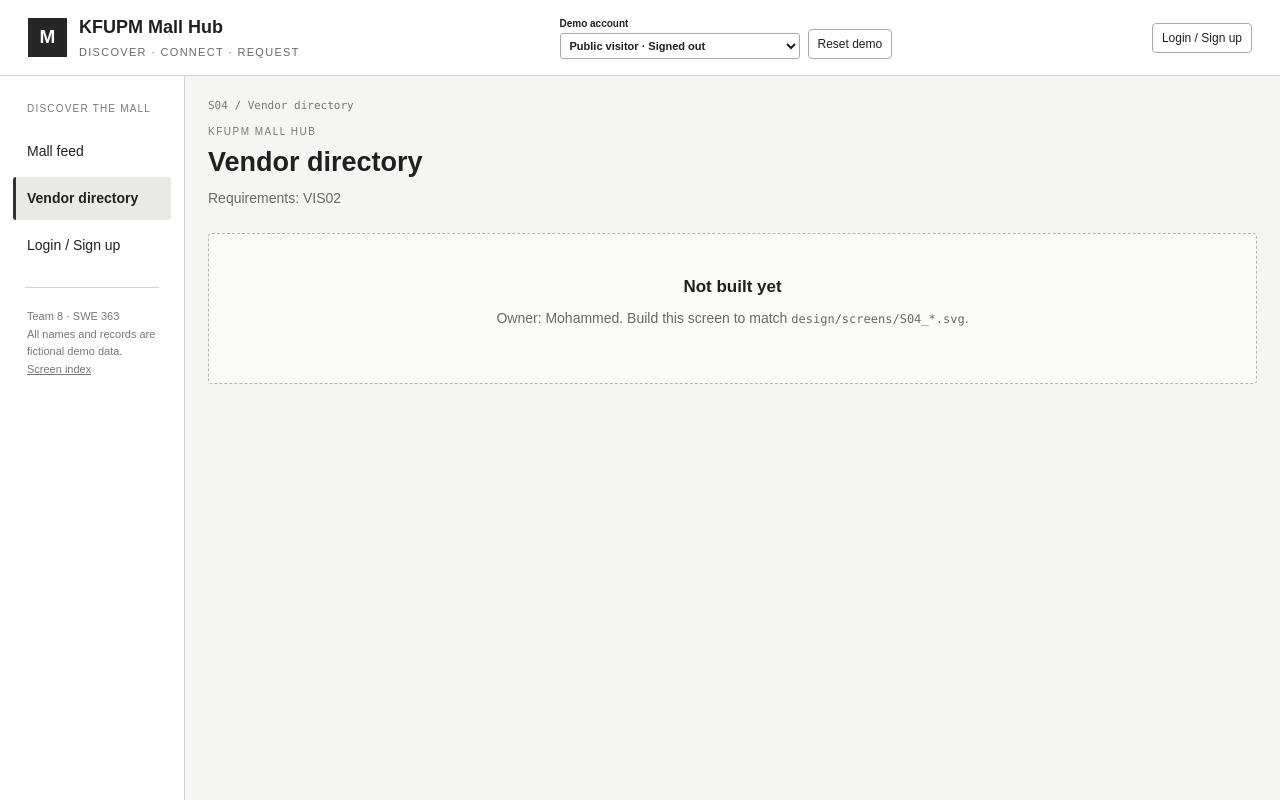
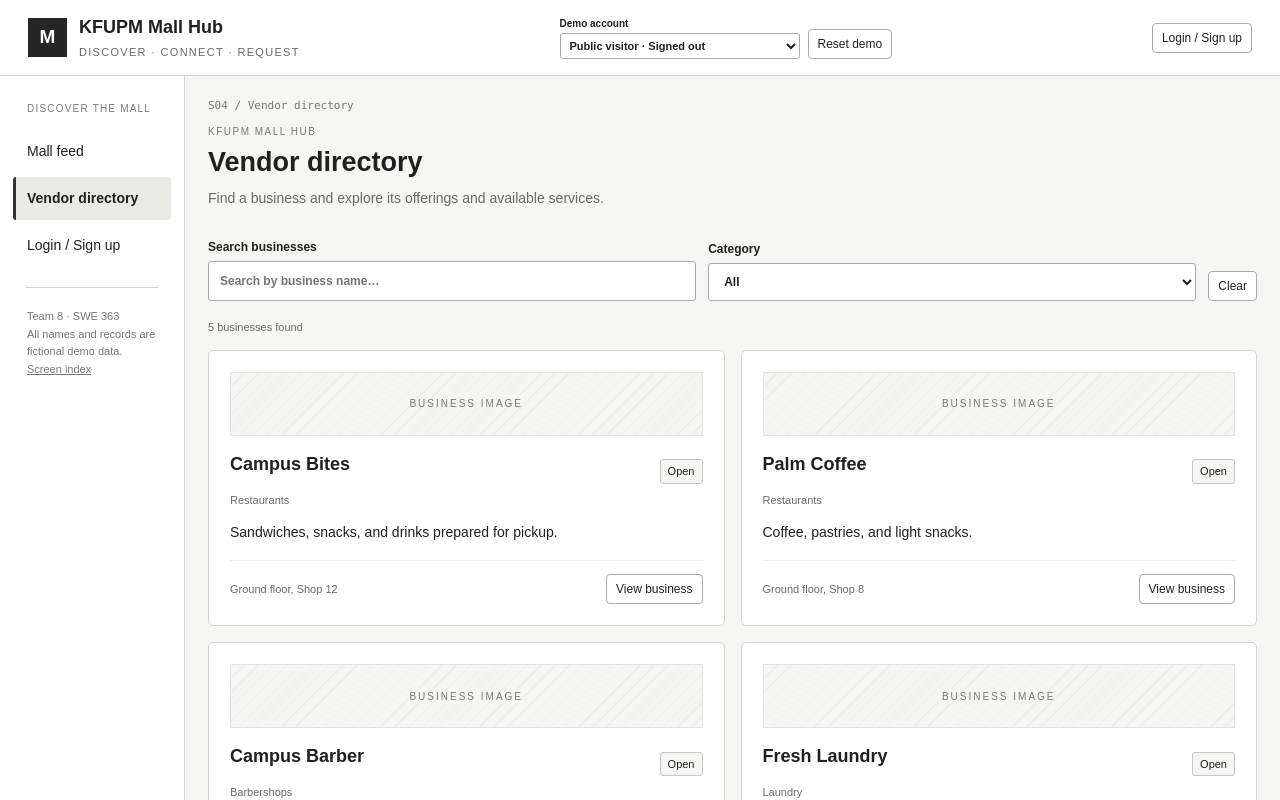
Before and after one commit to AbdulrahmanSal/swe363-sec2-team8-phase4, a React (Vite) app: page /directory in a window 1280 px wide. Shown: the top 800 px of the page. Built offline with nearby package versions, Linux system fonts and the light colour scheme.

Commit message:
S04: add combined business search and category filtering

```diff
--- a/src/pages/public/Directory.jsx
+++ b/src/pages/public/Directory.jsx
@@ -1,6 +1,17 @@
-import PagePlaceholder from '../../components/common/PagePlaceholder.jsx'
-
-/** S04 · Vendor directory (VIS02) — owner: Mohammed */
+import { useState } from 'react'
+import { Link } from 'react-router-dom'
+import { useData } from '../../context/DataContext.jsx'
+import { PageHeader, FormField, StatusBadge, EmptyState } from '../../components/common/index.js'
+/** S04 · VIS02. Search and category filters combine, showing active businesses only. */
 export default function Directory() {
-  return <PagePlaceholder id="S04" title="Vendor directory" owner="Mohammed" requirements="VIS02" />
+  const { data } = useData()
+  const [search, setSearch] = useState('')
+  const [category, setCategory] = useState('All')
+  const clear = () => { setSearch(''); setCategory('All') }
+  const vendors = data.vendors.filter(vendor => vendor.status === 'Active' && vendor.name.toLowerCase().includes(search.trim().toLowerCase()) && (category === 'All' || category === vendor.category))
+  return <><PageHeader id="S04" title="Vendor directory" subtitle="Find a business and explore its offerings and available services." />
+    <div className="filters"><FormField label="Search businesses" type="search" placeholder="Search by business name…" value={search} onChange={event => setSearch(event.target.value)} /><FormField label="Category" as="select" value={category} onChange={event => setCategory(event.target.value)} options={['All', ...data.categories]} /><button type="button" className="small" onClick={clear}>Clear</button></div>
+    <p className="tiny muted" role="status">{vendors.length} {vendors.length === 1 ? 'business' : 'businesses'} found</p>
+    {vendors.length ? <div className="grid three">{vendors.map(vendor => <article className="card" key={vendor.id}><div className="placeholder" aria-hidden="true">BUSINESS IMAGE</div><div className="row between"><h2>{vendor.name}</h2><StatusBadge status={vendor.operating} /></div><p className="tiny muted">{vendor.category}</p><p>{vendor.description}</p><div className="cardfooter"><span className="tiny muted">{vendor.location}</span><Link to={`/vendors/${vendor.id}`} className="button small" aria-label={`View business: ${vendor.name}`}>View business</Link></div></article>)}</div> : <EmptyState title="No businesses found" message="Try a different name or category." action={<button type="button" onClick={clear}>Clear filters</button>} />}
+  </>
 }
```
